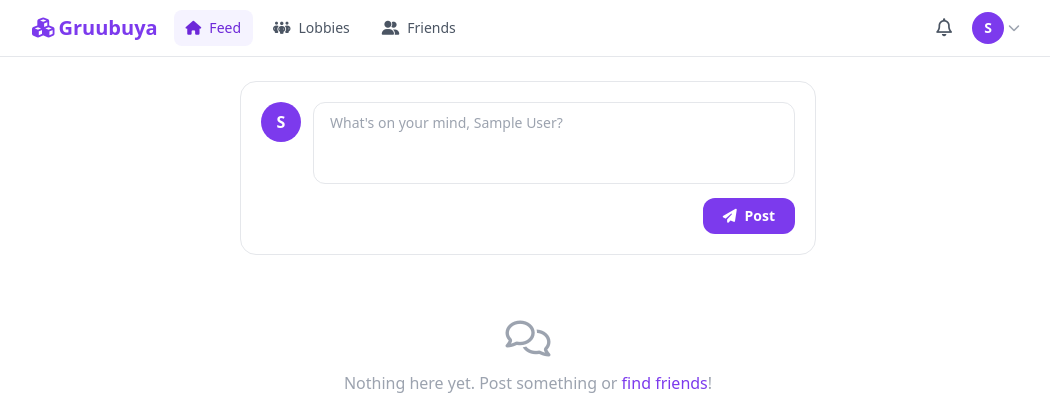
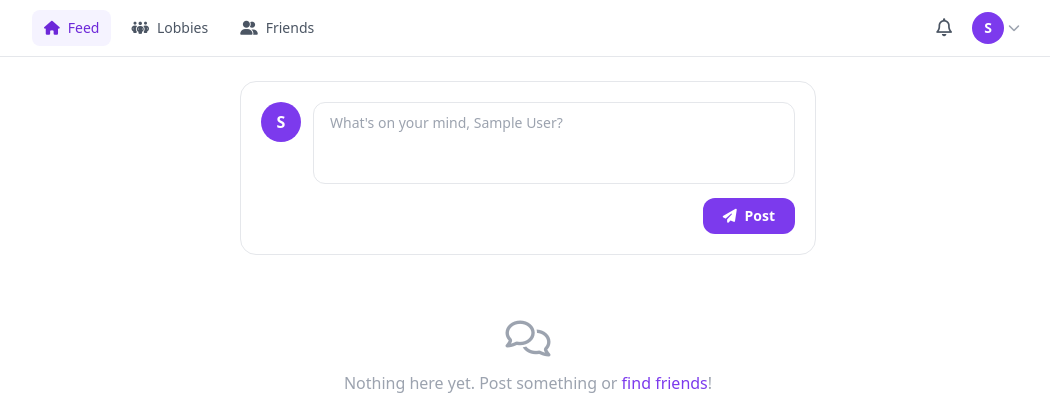
Before and after one commit to mounir-atb/gruubuya.com, a PHP site: page /feed.php in a window 1280 px wide. Shown: the top 420 px of the page, without its empty margins (112-1162 px from the left). Run offline with PHP 8.4, Linux system fonts and the light colour scheme; the visitor is signed in with stand-in values (Sample User, id 1); data that the repository does not hold is empty; some libraries are stand-ins or nearby versions.

Commit message:
feat: remove Gruubuya logo and title from nav header
Co-Authored-By: Claude Fable 5 <noreply@anthropic.com>

```diff
--- a/includes/layout/header.php
+++ b/includes/layout/header.php
@@ -37,9 +37,6 @@ window.GB = {
 <body class="bg-white text-gray-900 min-h-screen flex flex-col">
 <nav class="border-b border-gray-200 bg-white sticky top-0 z-40">
     <div class="max-w-5xl mx-auto px-4 h-14 flex items-center gap-2">
-        <a href="<?= $me ? 'feed.php' : 'index.php' ?>" class="text-xl font-extrabold text-violet-600 mr-2">
-            <i class="fa-solid fa-cubes mr-1"></i>Gruubuya
-        </a>
         <?php if ($me): ?>
             <?= $navLink('feed.php', 'feed', 'fa-solid fa-house', 'Feed') ?>
             <?= $navLink('lobbies.php', 'lobbies', 'fa-solid fa-people-group', 'Lobbies') ?>
```
